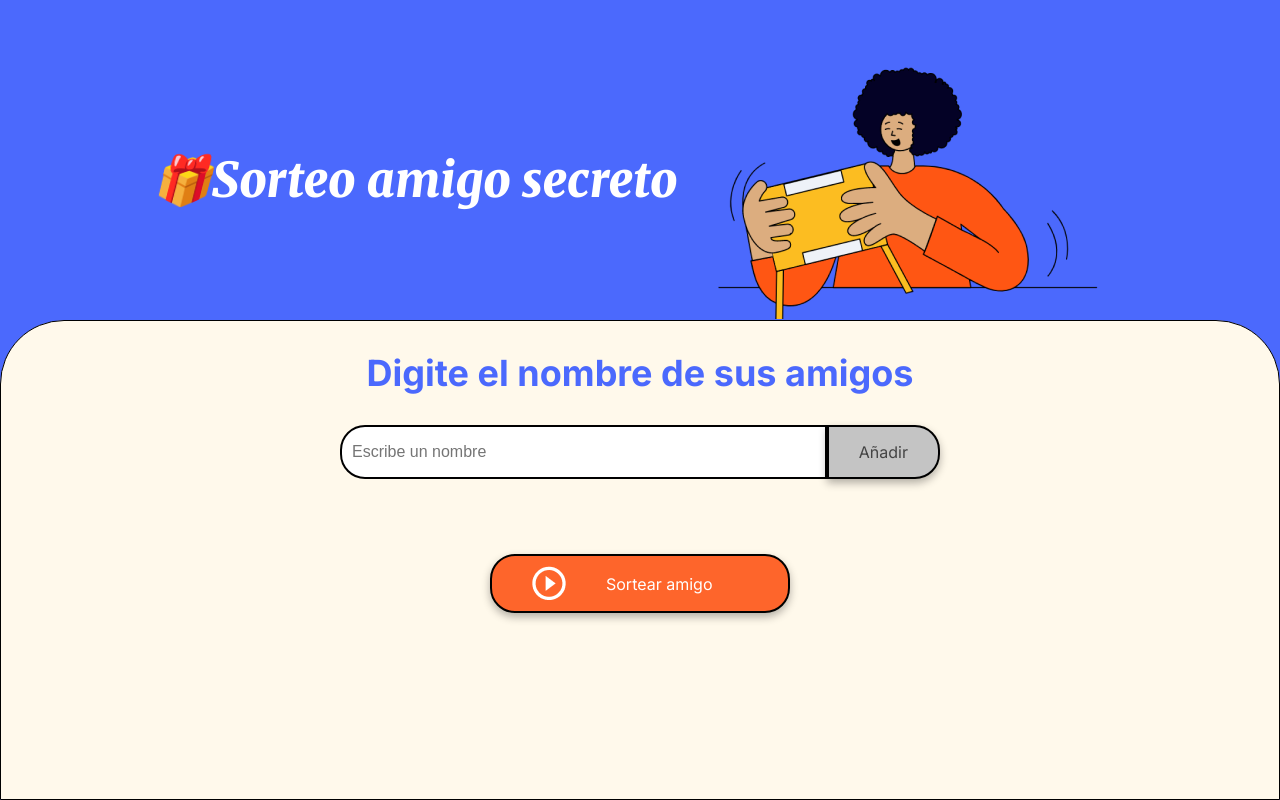
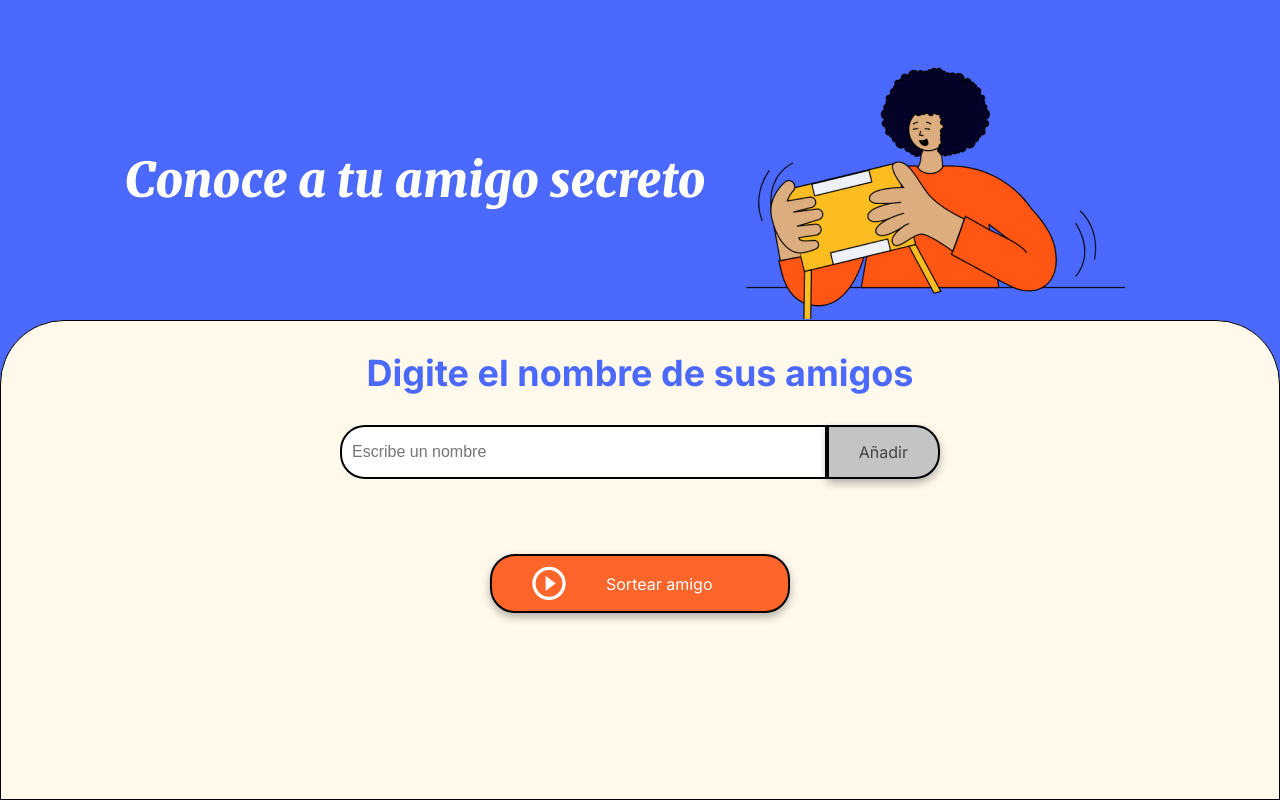
Before and after one commit to karlavizcarram/challenge-entregable, a plain HTML site: page index.html in a window 1280 px wide. Drawn offline with Linux system fonts and the light colour scheme.

Commit message:
Change in the title's

```diff
--- a/index.html
+++ b/index.html
@@ -7,13 +7,13 @@
     <link rel="preconnect" href="https://fonts.googleapis.com">
     <link rel="preconnect" href="https://fonts.gstatic.com" crossorigin>
     <link href="https://fonts.googleapis.com/css2?family=Inter:wght@100;400;700;900&family=Merriweather:ital,wght@0,300;0,400;0,700;0,900;1,300;1,400;1,700;1,900&display=swap" rel="stylesheet">
-    <title>Amigo Secreto</title>
+    <title>🎁Sorteo amigo secreto</title>
 </head>
 
 <body>
     <main class="main-content">
         <header class="header-banner">
-            <h1 class="main-title">🎁Sorteo amigo secreto</h1>
+            <h1 class="main-title">Conoce a tu amigo secreto</h1>
             <img src="assets/amigo-secreto.png" alt="Imagen representativa de amigo secreto">
         </header>
 
```
